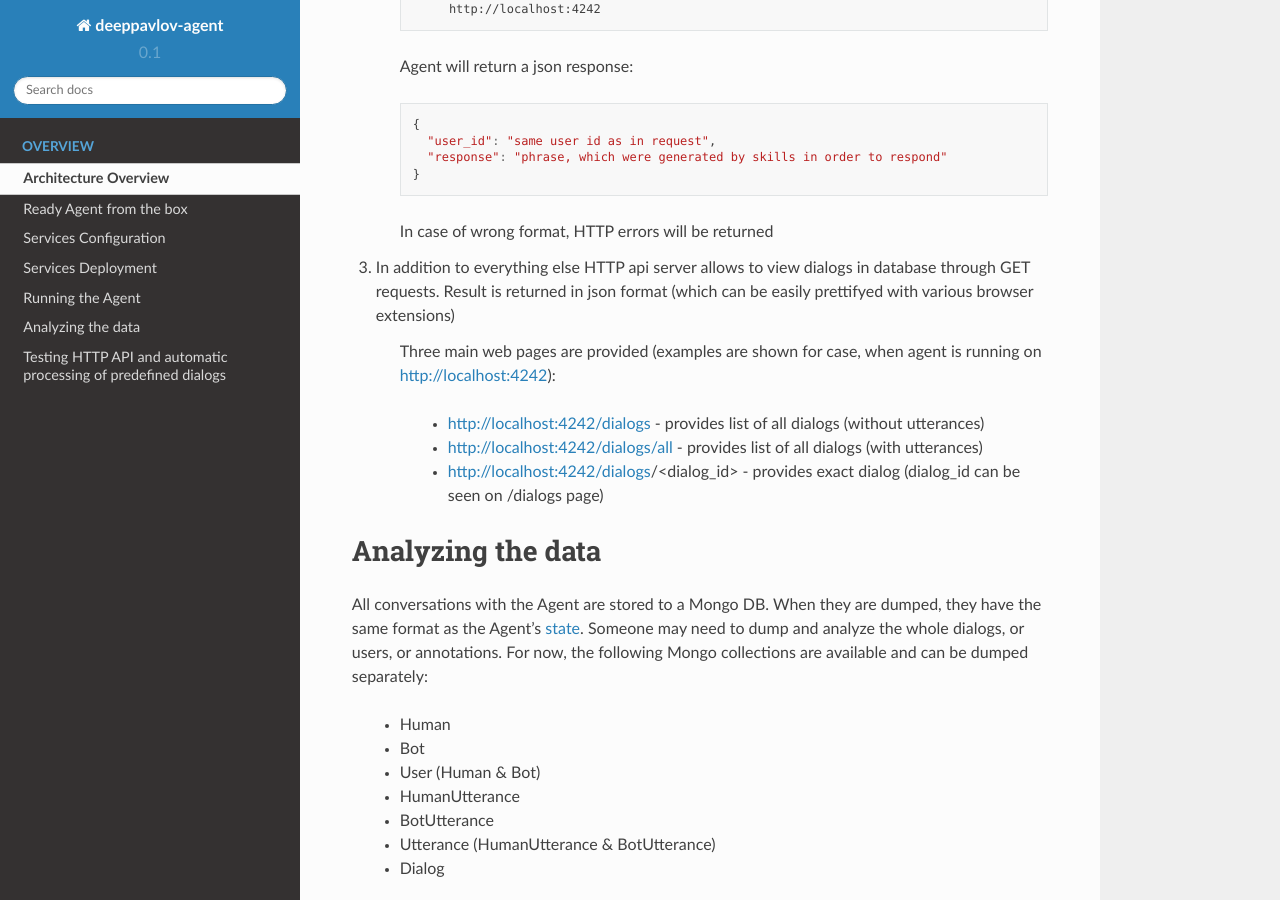
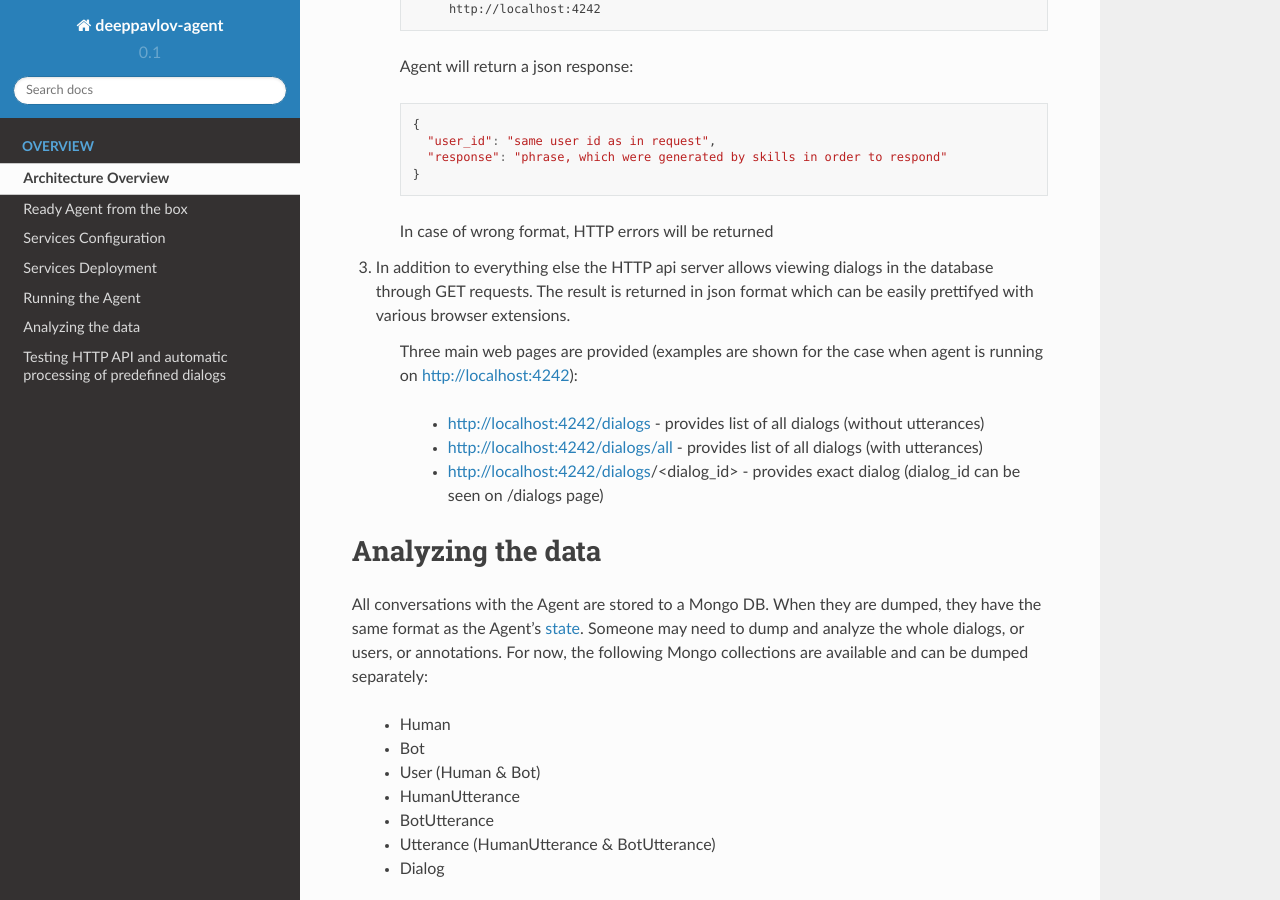
Before and after one commit to deeppavlov/dream, a Sphinx documentation site: the page built from docs/source/intro/overview.rst, in a window 1280 px wide and 900 px high, scrolled down 6021 px. Built offline with Sphinx 7.4.7 and the Read the Docs theme 2.0.0, drawn with Linux system fonts in a browser that asks for light colours; formulas are drawn with MathJax 3.

Commit message:
fix: English

```diff
--- a/docs/source/intro/overview.rst
+++ b/docs/source/intro/overview.rst
@@ -270,9 +270,10 @@ Agent can run both from container and from a local machine. The default Agent po
 
     In case of wrong format, HTTP errors will be returned
 
-3. In addition to everything else HTTP api server allows to view dialogs in database through GET requests. Result is returned in json format (which can be easily prettifyed with various browser extensions)
+3. In addition to everything else the HTTP api server allows viewing dialogs in the database through GET requests.
+   The result is returned in json format which can be easily prettifyed with various browser extensions.
 
-    Three main web pages are provided (examples are shown for case, when agent is running on http://localhost:4242):
+    Three main web pages are provided (examples are shown for the case when agent is running on http://localhost:4242):
 
       * http://localhost:4242/dialogs - provides list of all dialogs (without utterances)
       * http://localhost:4242/dialogs/all - provides list of all dialogs (with utterances)
```
